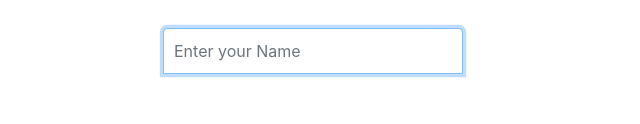
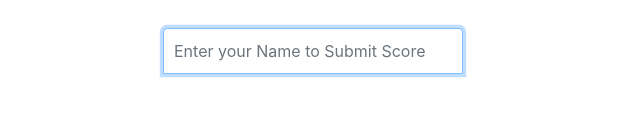
Before and after one commit to ajayda24/ClickonStone, a plain HTML site: page index.html in a window 1280 px wide. Shown: the part 288-412 px from the top of the page, without its empty margins (327-967 px from the left). Drawn offline with nearby package versions, Linux system fonts and the light colour scheme.

Commit message:
Update index.html

```diff
--- a/index.html
+++ b/index.html
@@ -45,7 +45,7 @@
 
     <form id="submit-form" class="form-signin" action="/" method="POST">
     <label for="inputFirstName" class="sr-only">Name</label>
-    <input type="text" name="Name" id="inputFirstName" class="form-control top" placeholder="Enter your Name" required autofocus>
+    <input type="text" name="Name" id="inputFirstName" class="form-control top" placeholder="Enter your Name to Submit Score" required autofocus>
     <input type="number" name="Score" id="scoreForm" class="form-control top" placeholder="Enter your Mark">
     </form>
     <!-- <iframe src="https://docs.google.com/spreadsheets/d/e/2PACX-1vQ1hM60pKBZAGYKyRLztQdjejOZ1e8zu-d7DuYgKz4FMchVi3laqj0Akz9zdNk_uE51ITVgqFwTSmd_/pubhtml?widget=true&amp;headers=false"></iframe>    <input type="button" id="start-button" class="btn btn-lg btn-primary btn-block" onclick="startButton()" value="Start Game"> -->
```
